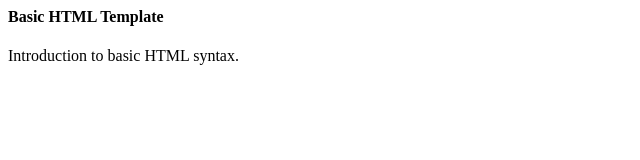
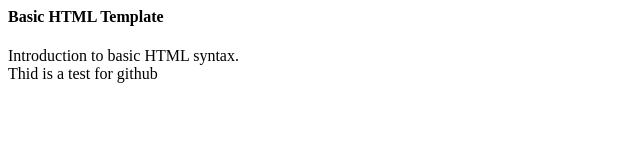
Before and after one commit to Zsaigal/HTML-and-CSS-Projects, a plain HTML site: page Basic_HTML.html in a window 1280 px wide. Shown: the whole page, without its empty margins (0-640 px from the left). Drawn offline with Linux system fonts and the light colour scheme.

Commit message:
Update Github

```diff
--- a/Basic_HTML.html
+++ b/Basic_HTML.html
@@ -8,6 +8,8 @@
 		<header>
 		<h4>Basic HTML Template</h4>
 		</header>
-		<p>Introduction to basic HTML syntax.</p>
+		<p>Introduction to basic HTML syntax.
+			<br> Thid is a test for github
+		</p>
 	</body>
 </html>
```
